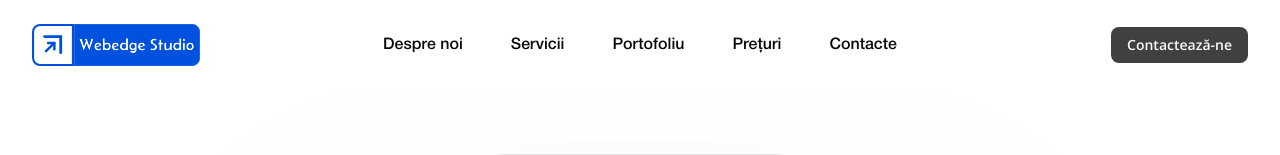
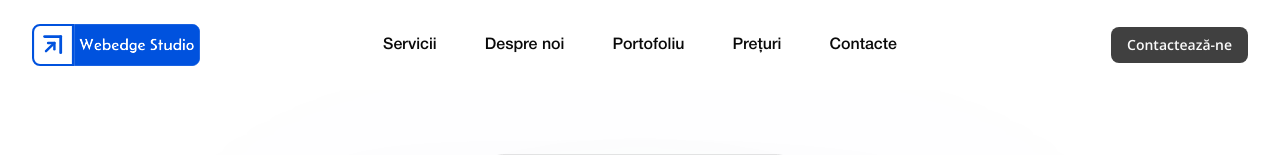
Before and after one commit to Victor-Boghean/webedge-studio, a Next.js app: page / in a window 1280 px wide. Shown: the top 155 px of the page. Built offline with nearby package versions, Linux system fonts and the light colour scheme.

Commit message:
Development - Sections navigation

```diff
--- a/components/layout/header.tsx
+++ b/components/layout/header.tsx
@@ -7,13 +7,16 @@ import { cn } from "@/lib/utils";
 
 import { AppButton } from "@/components/shared/app-button";
 import { BurgerMenu } from "@/components/shared/burger-menu";
+import { useScrollSection } from "@/lib/hooks/useScrollSection";
 
 import logo from "@/assets/images/branding/webedge-logo.svg";
 
 export const Header = () => {
-  const scrollToFooter = (e: MouseEvent<HTMLAnchorElement>) => {
+  const { goToSection } = useScrollSection();
+
+  const handleScroll = (e: MouseEvent<HTMLAnchorElement>, sectionId: string) => {
     e.preventDefault();
-    document.getElementById("footer")!.scrollIntoView({ behavior: "smooth" });
+    goToSection(sectionId);
   };
 
   return (
@@ -27,19 +30,19 @@ export const Header = () => {
       </div>
 
       <nav className="font-helvetica-neue hidden gap-4 justify-self-center font-medium lg:flex">
-        <Link href="/" className={"group default-transition"}>
+        <Link href="/" onClick={(e) => handleScroll(e, "services")} className={"group default-transition"}>
+          <span className={"link"}>Servicii</span>
+        </Link>
+        <Link href="/" onClick={(e) => handleScroll(e, "about")} className={"group default-transition"}>
           <span className={"link"}>Despre noi</span>
-        </Link>
-        <Link href="/" className={"group default-transition"}>
-          <span className={"link"}>Servicii</span>
         </Link>
         <Link href="/" className={"group default-transition"}>
           <span className={"link"}>Portofoliu</span>
         </Link>
-        <Link href="/" className={"group default-transition"}>
+        <Link href="/" onClick={(e) => handleScroll(e, "pricing")} className={"group default-transition"}>
           <span className={"link"}>Prețuri</span>
         </Link>
-        <Link href="/" onClick={scrollToFooter} className={"group default-transition"}>
+        <Link href="/" onClick={(e) => handleScroll(e, "footer")} className={"group default-transition"}>
           <span className={"link"}>Contacte</span>
         </Link>
       </nav>
--- a/components/sections/about-us.tsx
+++ b/components/sections/about-us.tsx
@@ -11,7 +11,7 @@ import star from "@/assets/icons/star.svg";
 
 export const AboutUs = () => {
   return (
-    <section className={"container flex flex-col justify-center py-12 md:py-16"}>
+    <section className={"container flex flex-col justify-center py-12 md:py-16"} id="about">
       <AppBadge label={"Despre noi"} icon={<Image src={quotes} alt={"Quotes"} />} className={"gap-1"} />
 
       <div className="grid grid-cols-1 gap-4 md:grid-cols-2 md:gap-12">
--- a/components/sections/our-services.tsx
+++ b/components/sections/our-services.tsx
@@ -7,7 +7,7 @@ import feather from "@/assets/icons/feather.svg";
 
 export const OurServices = () => {
   return (
-    <section className={"container flex flex-col items-center justify-center py-12 md:py-16"}>
+    <section className={"container flex flex-col items-center justify-center py-12 md:py-16"} id="services">
       <AppBadge label={"Serviciile noastre"} icon={<Image src={feather} alt={"Feather"} />} className={"gap-1"} />
       <h3 className={"section-heading mt-2 text-center"}>Soluții complete</h3>
 
--- a/components/sections/pricing.tsx
+++ b/components/sections/pricing.tsx
@@ -7,7 +7,7 @@ import pricing from "@/assets/icons/pricing.svg";
 
 export const Pricing = () => {
   return (
-    <section className={"container flex flex-col items-center justify-center py-12 md:py-16"}>
+    <section className={"container flex flex-col items-center justify-center py-12 md:py-16"} id={"pricing"}>
       <AppBadge label={"Pachete & Prețuri"} icon={<Image src={pricing} alt={"Pricing icon"} />} className={"gap-1"} />
       <h3 className={"section-heading mt-2 text-center"}>Planuri create pentru tine</h3>
 
--- a/components/shared/burger-menu.tsx
+++ b/components/shared/burger-menu.tsx
@@ -7,18 +7,21 @@ import Image from "next/image";
 
 import { cn } from "@/lib/utils";
 import { AppButton } from "@/components/shared/app-button";
+import { useScrollSection } from "@/lib/hooks/useScrollSection";
 
 import phoneWhite from "@/assets/icons/phone-white.svg";
 
 export const BurgerMenu = () => {
+  const { goToSection } = useScrollSection();
+
   const [isOpen, setIsOpen] = useState(false);
 
   const closeMenu = () => setIsOpen(false);
 
-  const scrollToFooter = (e: MouseEvent<HTMLAnchorElement>) => {
+  const handleScroll = (e: MouseEvent<HTMLAnchorElement>, sectionId: string) => {
     e.preventDefault();
     closeMenu();
-    setTimeout(() => document.getElementById("footer")!.scrollIntoView({ behavior: "smooth" }), 500);
+    setTimeout(() => goToSection(sectionId), 500);
   };
 
   useEffect(() => {
@@ -59,19 +62,19 @@ export const BurgerMenu = () => {
         )}
       >
         <nav className="font-sora mt-4 flex flex-1 flex-col items-center gap-2 text-lg font-medium text-black/80">
-          <Link href="#despre" onClick={closeMenu} className="group default-transition py-2">
+          <Link href="/" onClick={(e) => handleScroll(e, "services")} className="group default-transition py-2">
+            <span className="link">Servicii</span>
+          </Link>
+          <Link href="/" onClick={(e) => handleScroll(e, "about")} className="group default-transition py-2">
             <span className="link">Despre noi</span>
           </Link>
-          <Link href="#servicii" onClick={closeMenu} className="group default-transition py-2">
-            <span className="link">Servicii</span>
-          </Link>
-          <Link href="#portofoliu" onClick={closeMenu} className="group default-transition py-2">
+          <Link href="/" className="group default-transition py-2">
             <span className="link">Portofoliu</span>
           </Link>
-          <Link href="#preturi" onClick={closeMenu} className="group default-transition py-2">
+          <Link href="/" onClick={(e) => handleScroll(e, "pricing")} className="group default-transition py-2">
             <span className="link">Prețuri</span>
           </Link>
-          <Link href="/" onClick={scrollToFooter} className="group default-transition py-2">
+          <Link href="/" onClick={(e) => handleScroll(e, "footer")} className="group default-transition py-2">
             <span className="link">Contacte</span>
           </Link>
           <div className="mt-6">
--- /dev/null
+++ b/lib/hooks/useScrollSection.tsx
@@ -0,0 +1,7 @@
+export const useScrollSection = () => {
+  const goToSection = (sectionId: string) => {
+    document.getElementById(sectionId)!.scrollIntoView({ behavior: "smooth" });
+  };
+
+  return { goToSection };
+};
```
